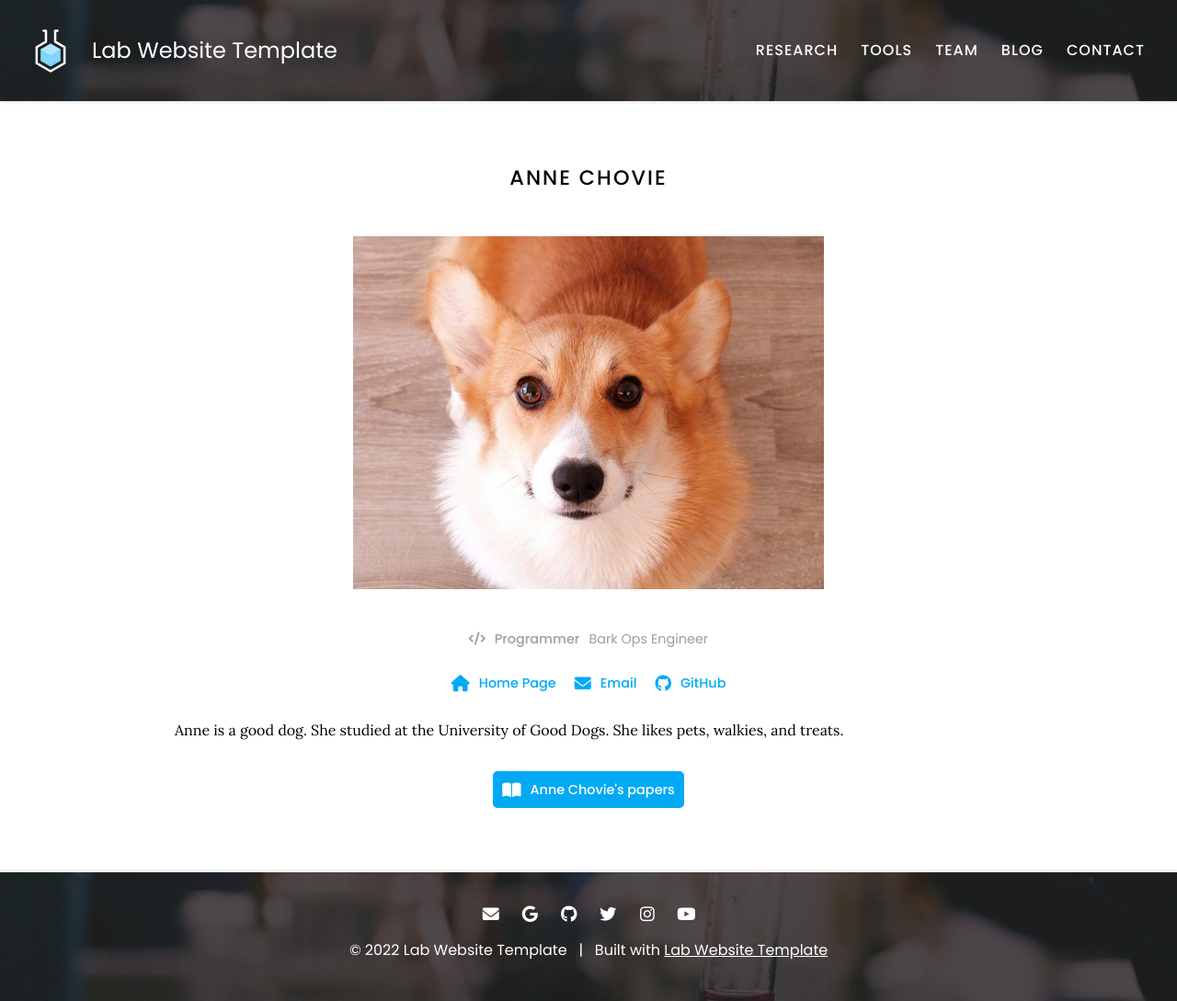
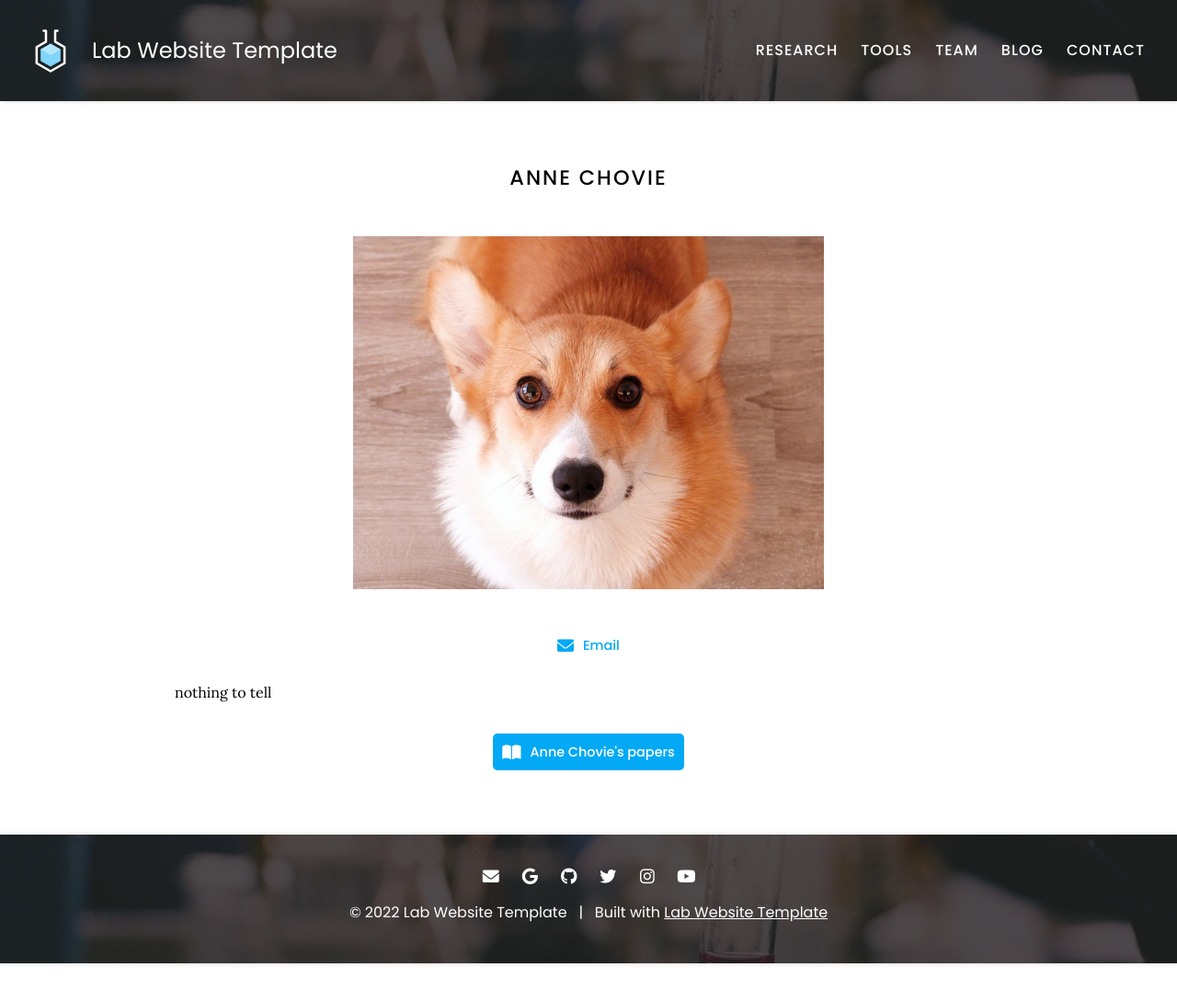
Before and after one commit to Ellison0920/lab-website, a Jekyll site: the page built from _members/anne-chovie.md, in a window 1280 px wide. Shown: the whole page at 92% size. Built offline with Jekyll 4.4.1, drawn with Linux system fonts in a browser that asks for light colours; after the commit the page ends 1048 px from its top, so only the background shows below that.

Commit message:
Update anne-chovie.md

```diff
--- a/_members/anne-chovie.md
+++ b/_members/anne-chovie.md
@@ -1,17 +1,11 @@
 ---
-name: Hello world
+name: Yining HE
 image: images/member.jpg
-description: Bark Ops Engineer
-role: programmer
-aliases:
-  - A. Chovie
-  - A Chovie
+description: Electrical Engineer
+role: programmer/data scientist/MRI research
+
 links:
-  home-page: annechovie.com
-  email: anne@chovie.com
-  github: anne-chovie
+  email: heyining@northwestern.edu
 ---
 
-Anne is a good dog.
-She studied at the University of Good Dogs.
-She likes pets, walkies, and treats.
+nothing to tell
```
